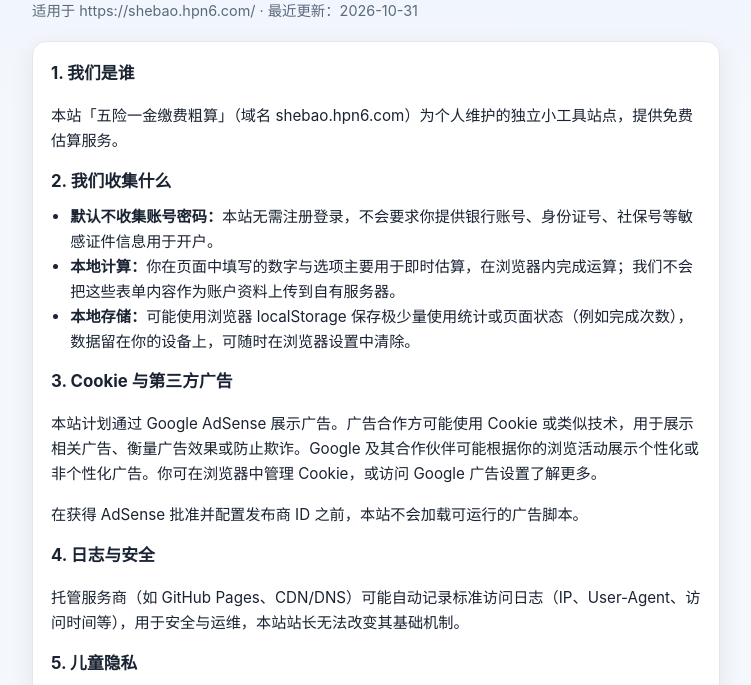
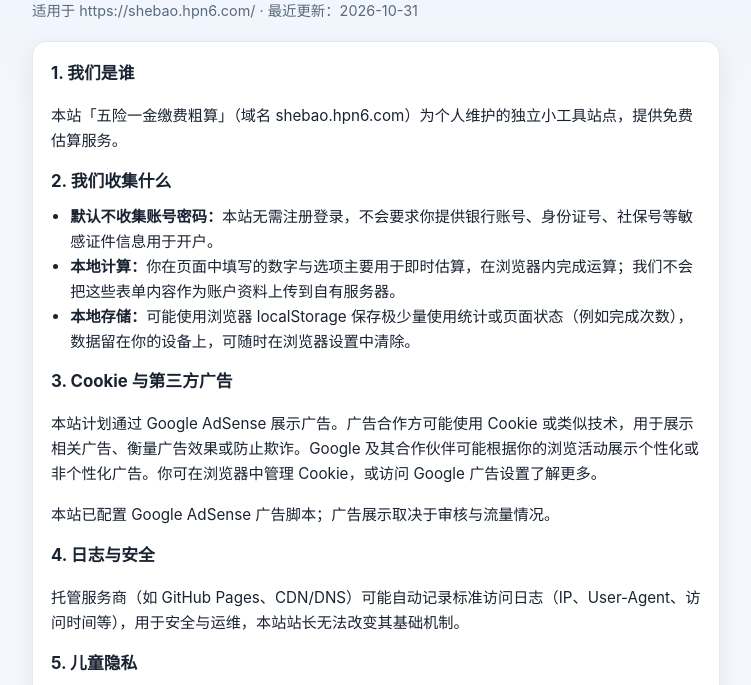
Before and after one commit to huluobo-n/shebao-calc, a plain HTML site: page privacy.html in a window 1280 px wide. Shown: the part 115-800 px from the top of the page, without its empty margins (264-1015 px from the left). Drawn offline with Linux system fonts and the light colour scheme.

Commit message:
Enable AdSense pub-2118305643241262

```diff
--- a/privacy.html
+++ b/privacy.html
@@ -7,9 +7,7 @@
   <meta name="description" content="shebao.hpn6.com 隐私政策：本地计算、Cookie 与广告说明。" />
   <meta name="robots" content="index,follow" />
   <link rel="canonical" href="https://shebao.hpn6.com/privacy.html" />
-  <!-- AdSense auto ads: uncomment after publisher ID
-<script async src="https://pagead2.googlesyndication.com/pagead/js/adsbygoogle.js?client=ca-pub-XXXXXXXXXXXXXXXX" crossorigin="anonymous"></script>
--->
+  <script async src="https://pagead2.googlesyndication.com/pagead/js/adsbygoogle.js?client=ca-pub-2118305643241262" crossorigin="anonymous"></script>
   <style>
     :root {
       --bg: #f4f7fb;
@@ -81,7 +79,7 @@
       </ul>
       <h2>3. Cookie 与第三方广告</h2>
       <p>本站计划通过 Google AdSense 展示广告。广告合作方可能使用 Cookie 或类似技术，用于展示相关广告、衡量广告效果或防止欺诈。Google 及其合作伙伴可能根据你的浏览活动展示个性化或非个性化广告。你可在浏览器中管理 Cookie，或访问 Google 广告设置了解更多。</p>
-      <p>在获得 AdSense 批准并配置发布商 ID 之前，本站不会加载可运行的广告脚本。</p>
+      <p>本站已配置 Google AdSense 广告脚本；广告展示取决于审核与流量情况。</p>
       <h2>4. 日志与安全</h2>
       <p>托管服务商（如 GitHub Pages、CDN/DNS）可能自动记录标准访问日志（IP、User-Agent、访问时间等），用于安全与运维，本站站长无法改变其基础机制。</p>
       <h2>5. 儿童隐私</h2>
```
Also changed, not shown: about.html (+1 -3 lines), contact.html (+1 -3 lines), index.html (+1 -3 lines), ads.txt.
